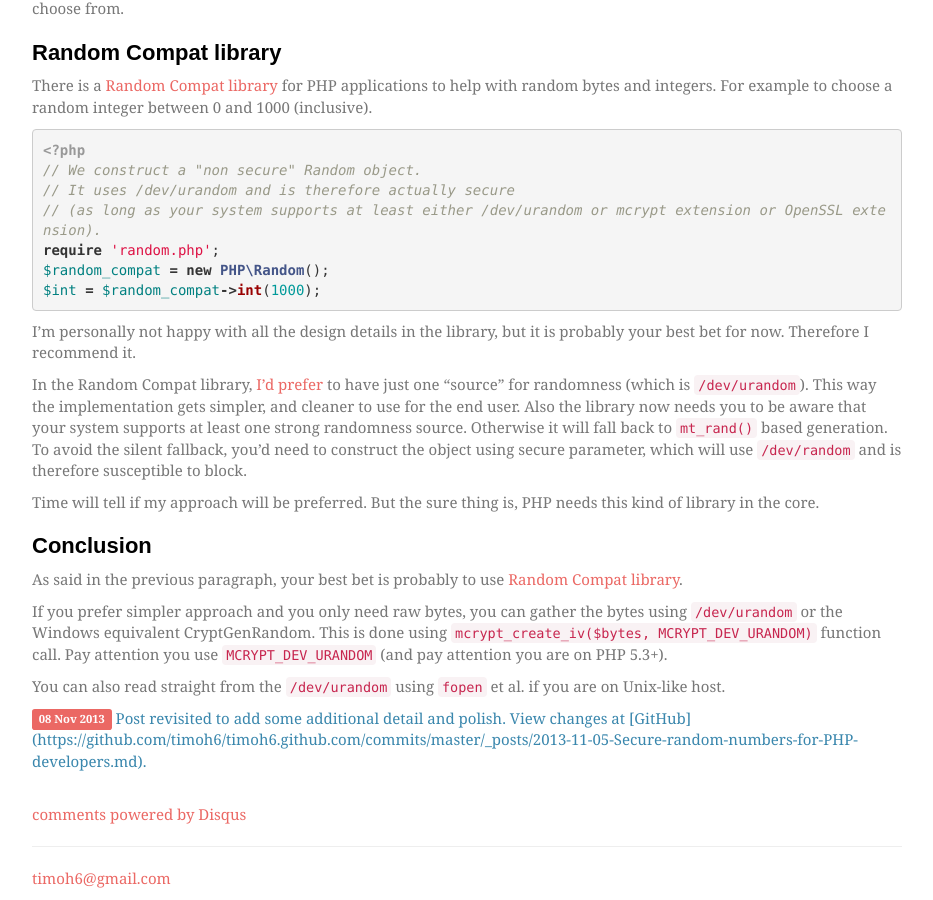
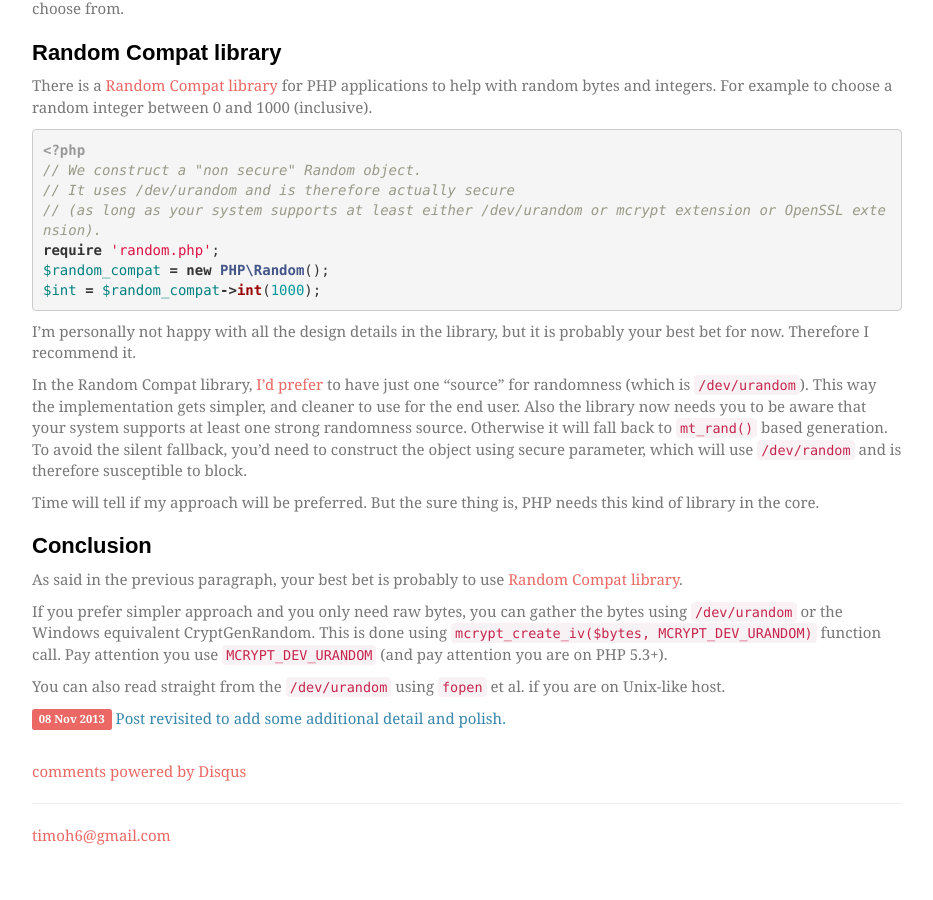
Before and after one commit to timoh6/timoh6.github.com, a Jekyll site: the page built from _posts/2013-11-05-Secure-random-numbers-for-PHP-developers.md, in a window 1280 px wide and 900 px high, scrolled down 1714 px. Shown: the whole window, without its empty margins (173-1106 px from the left). Built offline with Jekyll 4.4.1, drawn with Linux system fonts in a browser that asks for light colours; some web fonts are replaced; comment, search, counter and statistics services are not loaded; after the commit the page ends 2571 px from its top, so only the background shows below that.

Commit message:
Remove markdown

```diff
--- a/_posts/2013-11-05-Secure-random-numbers-for-PHP-developers.md
+++ b/_posts/2013-11-05-Secure-random-numbers-for-PHP-developers.md
@@ -91,5 +91,5 @@
 You can also read straight from the `/dev/urandom` using `fopen` et al. if you are on Unix-like host.
 
 <div>
-    <span class="label label-primary">08 Nov 2013</span> <span class="text-info">Post revisited to add some additional detail and polish. View changes at [GitHub](https://github.com/timoh6/timoh6.github.com/commits/master/_posts/2013-11-05-Secure-random-numbers-for-PHP-developers.md).</span>
+    <span class="label label-primary">08 Nov 2013</span> <span class="text-info">Post revisited to add some additional detail and polish.</span>
 </div>
```
